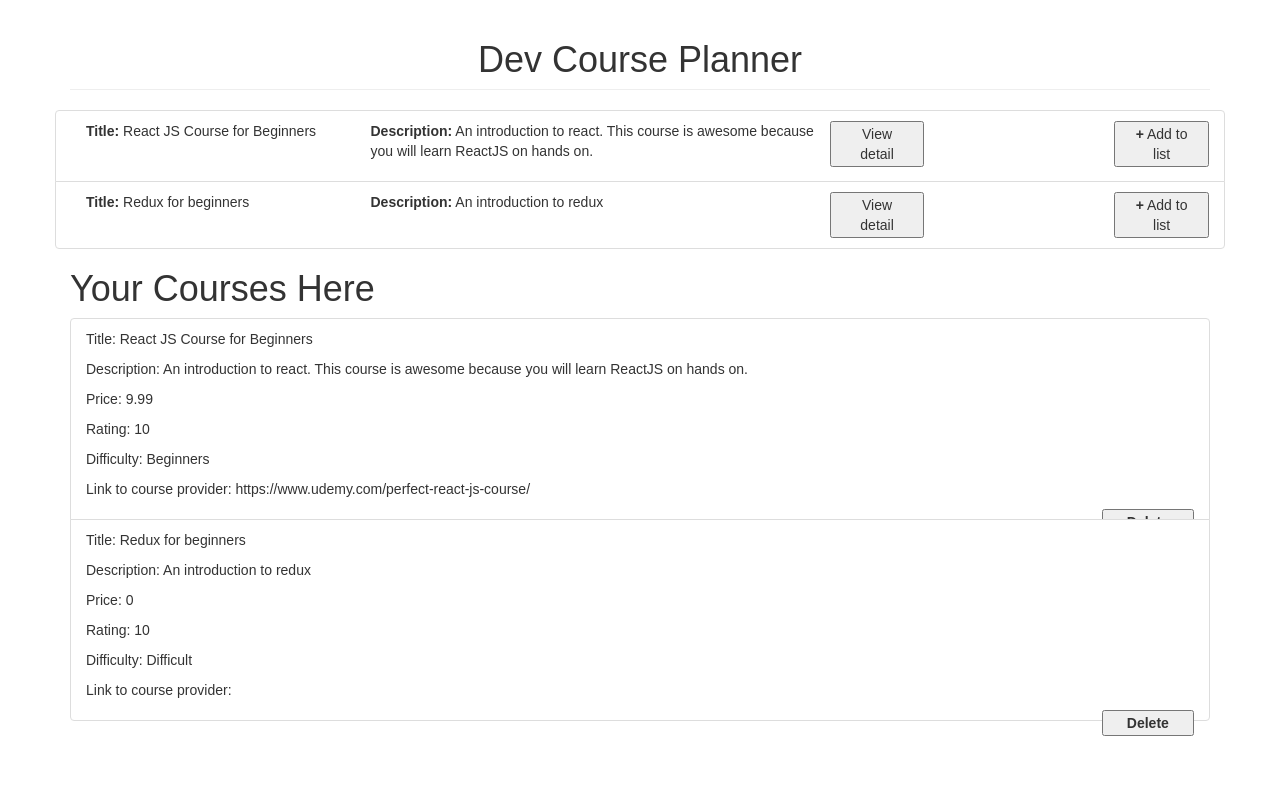
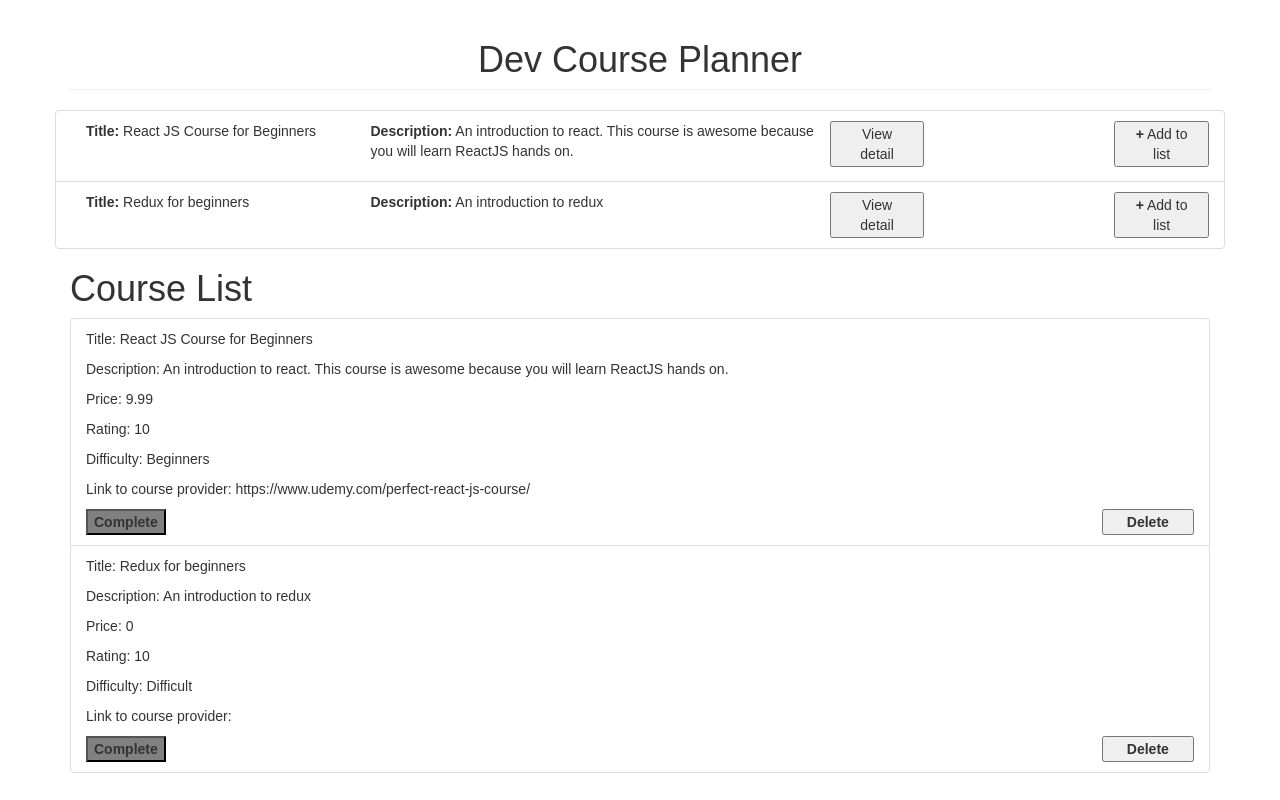
Before and after one commit to AWells64/course-planner, a React (Create React App) app: page /courses/1 in a window 1280 px wide. Built offline with nearby package versions, Linux system fonts and the light colour scheme.

Commit message:
completecourse button. Not totally working but rendering to page

```diff
--- /dev/null
+++ b/src/Components/CompleteCourse.js
@@ -0,0 +1,21 @@
+import React from 'react';
+
+const CompleteCourse = ({onClick, id, complete }) => {
+
+	const buttonStyle = {
+
+		backgroundColor: complete ? "green" : "grey"
+
+		}
+
+	return(
+
+		<button
+			style={buttonStyle}
+			onClick={() => onClick(id)}><strong>Complete</strong>
+		</button>
+
+	);
+}
+
+export default CompleteCourse;
--- a/src/Components/Course.jsx
+++ b/src/Components/Course.jsx
@@ -1,14 +1,15 @@
 import React, { Component, Fragment } from 'react';
 import DeleteCourse from './DeleteCourse';
+import CompleteCourse from './CompleteCourse';
 
 class Course extends Component {
 
   render() {
-    const { courses, deleteCourse } = this.props;
+    const { courses, deleteCourse, completeCourse } = this.props;
 
       return(
 		<Fragment>
-		  <h1>Your Courses Here</h1>
+		  <h1>Course List</h1>
 			{Object.values(courses).length ? (
 			  <ul className="list-group">
 		        {Object.values(courses).map((course, i) => (
@@ -20,6 +21,8 @@ class Course extends Component {
                     <p>Difficulty: {course.difficulty}</p>
                     <p>Link to course provider: {course.urlLink}</p>
                     <DeleteCourse onClick={deleteCourse} id={course.id} />
+                    <CompleteCourse oncClick={completeCourse} id={course.id} />
+
                   </li>
                 ))}
               </ul>
--- a/src/Containers/Course.js
+++ b/src/Containers/Course.js
@@ -14,4 +14,6 @@ const mapDispatchToProps = dispatch => {
 	}
 };
 
+
+
 export default connect(mapStateToProps, mapDispatchToProps)(Courses);
--- a/src/Data/Actions.js
+++ b/src/Data/Actions.js
@@ -1,6 +1,13 @@
 export const deleteCourse = ( id ) => {
     return {
         type: "deleteCourse",
-        id : id,
+        id: id,
     };
-};
+}
+
+export const completeCourse = ( id ) => {
+	return {
+		type: "completeCourse",
+		id: id,
+	};
+}
--- a/src/Data/Initial.js
+++ b/src/Data/Initial.js
@@ -8,7 +8,7 @@ const Initial = {
     1: {
       id: "1",
       title: "React JS Course for Beginners",
-      description: "An introduction to react. This course is awesome because you will learn ReactJS on hands on.",
+      description: "An introduction to react. This course is awesome because you will learn ReactJS hands on.",
       complete: false,
       price: "9.99",
       rating: 10,
--- a/src/Data/Reducer.js
+++ b/src/Data/Reducer.js
@@ -6,12 +6,22 @@ const deleteCourse = (state, {id}) => {
     ...newState,
     courses
 	};
-  };
+}
+
+const completeCourse = (state, {id}) => {
+	let courses = {...state.courses}
+	courses[id].complete = true
+	return {
+		...state,
+		courses
+	};
+}
 
 const reducer = (state, action) => {
   switch (action.type) {
 
   	case "deleteCourse" : return deleteCourse(state, action);
+  	case "completeCourse" : return completeCourse(state, action);
 
     default: return state;
   }
```
Also changed, not shown: src/Containers/CompleteCourseContainer.js (added, +14 -0 lines).
